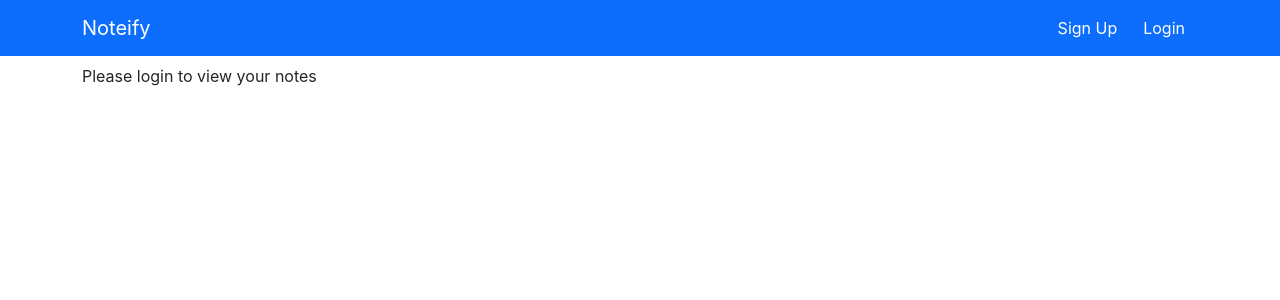
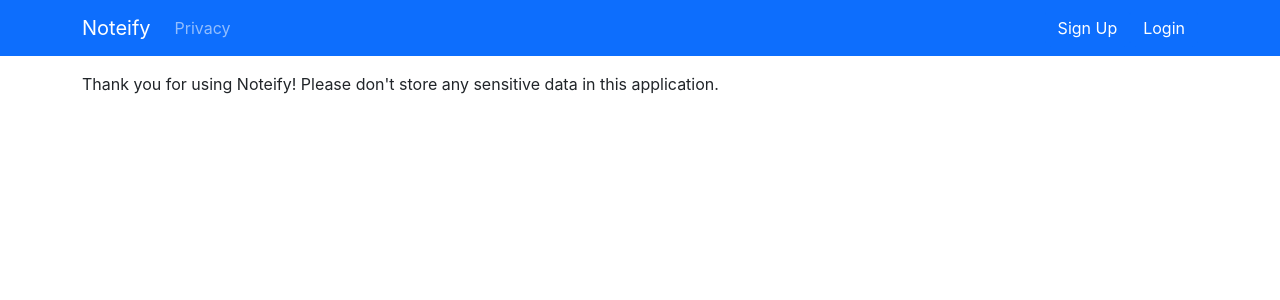
Before and after one commit to romeshsithumina/noteify, a React (Create React App) app in the folder frontend/: page /privacy in a window 1280 px wide. Shown: the top 300 px of the page. Built offline with nearby package versions, Linux system fonts and the light colour scheme; no server answers.

Commit message:
feat: implemented routing + privacy page

```diff
--- a/frontend/package.json
+++ b/frontend/package.json
@@ -21,6 +21,7 @@
     "react-hook-form": "^7.45.4",
     "react-icons": "^4.10.1",
     "react-loading-skeleton": "^3.3.1",
+    "react-router-dom": "^6.15.0",
     "react-scripts": "5.0.1",
     "typescript": "^4.9.5",
     "web-vitals": "^2.1.4"
--- a/frontend/src/App.tsx
+++ b/frontend/src/App.tsx
@@ -1,12 +1,15 @@
-import { Container } from "react-bootstrap";
+import { useEffect, useState } from "react";
 import LoginModal from "./components/LoginModal";
 import NavBar from "./components/NavBar";
 import SignUpModal from "./components/SignUpModal";
-import { useEffect, useState } from "react";
 import { User } from "./models/user";
 import * as NotesApi from "./network/notes_api";
-import NotesPageLoggedInView from "./components/NotesPageLoggedInView";
-import NotesPageLoggedOutView from "./components/NotesPageLoggedOutView";
+import NotesPage from "./pages/NotesPage";
+import { BrowserRouter } from "react-router-dom";
+import { Container } from "react-bootstrap";
+import { Routes, Route } from "react-router-dom";
+import PrivacyPage from "./pages/PrivacyPage";
+import NotFoundPage from "./pages/NoteFoundPage";
 
 function App() {
   const [loggedInUser, setLoggedInUser] = useState<User | null>(null);
@@ -28,6 +31,7 @@ function App() {
   }, []);
 
   return (
+    <BrowserRouter>
       <div>
         <NavBar
           loggedInUser={loggedInUser}
@@ -35,15 +39,18 @@ function App() {
           onSignUpClicked={() => setShowSignUpModal(true)}
           onLogoutSuccessful={() => setLoggedInUser(null)}
         />
-      <Container className="mt-2 flex flex-col align-middle">
-        <>
-          {loggedInUser ? (
-            <NotesPageLoggedInView />
-          ) : (
-            <NotesPageLoggedOutView />
-          )}
-        </>
+
+        <Container className="mt-3">
+          <Routes>
+            <Route
+              path="/"
+              element={<NotesPage loggedInUser={loggedInUser} />}
+            />
+            <Route path="/privacy" element={<PrivacyPage />} />
+            <Route path="/*" element={<NotFoundPage />} />
+          </Routes>
         </Container>
+
         {showSignUpModal && (
           <SignUpModal
             onDismiss={() => setShowSignUpModal(false)}
@@ -63,6 +70,7 @@ function App() {
           />
         )}
       </div>
+    </BrowserRouter>
   );
 }
 
--- a/frontend/src/components/NavBar.tsx
+++ b/frontend/src/components/NavBar.tsx
@@ -2,6 +2,7 @@ import { Container, Navbar, Nav } from "react-bootstrap";
 import { User } from "../models/user";
 import NavBarLoggedInView from "./NavBarLoggedInView";
 import NavBarLoggedOutView from "./NavBarLoggedOutView";
+import { Link } from "react-router-dom";
 
 interface NavBarProps {
   // not optional because user is forced
@@ -20,9 +21,16 @@ const NavBar = ({
   return (
     <Navbar bg="primary" variant="dark" expand="sm" sticky="top">
       <Container>
-        <Navbar.Brand>Noteify</Navbar.Brand>
+        <Navbar.Brand as={Link} to="/">
+          Noteify
+        </Navbar.Brand>
         <Navbar.Toggle aria-controls="main-navbar" />
         <Navbar.Collapse id="main-navbar">
+          <Nav>
+            <Nav.Link as={Link} to="/privacy">
+              Privacy
+            </Nav.Link>
+          </Nav>
           <Nav className="ms-auto">
             {loggedInUser ? (
               <NavBarLoggedInView
--- a/frontend/src/components/NotesPageLoggedInView.tsx
+++ b/frontend/src/components/NotesPageLoggedInView.tsx
@@ -77,7 +77,7 @@ const NotesPageLoggedInView = () => {
   return (
     <>
       <Button
-        className="bg-blue-500 h-10 mb-4 ml-auto mr-auto flex align-middle justify-center gap-4"
+        className="bg-blue-500 h-10 mb-4 ml-auto mr-auto flex align-middle justify-center gap-3"
         onClick={() => setShowAddNoteModal(true)}
       >
         <FaPlus className="m-auto" />
--- /dev/null
+++ b/frontend/src/pages/NoteFoundPage.tsx
@@ -0,0 +1,9 @@
+const NotFoundPage = () => {
+  return (
+    <div>
+      <p>Page not found</p>
+    </div>
+  );
+};
+
+export default NotFoundPage;
--- /dev/null
+++ b/frontend/src/pages/NotesPage.tsx
@@ -0,0 +1,20 @@
+import { Container } from "react-bootstrap";
+import NotesPageLoggedInView from "../components/NotesPageLoggedInView";
+import NotesPageLoggedOutView from "../components/NotesPageLoggedOutView";
+import { User } from "../models/user";
+
+interface NotesPageProps {
+  loggedInUser: User | null;
+}
+
+const NotesPage = ({ loggedInUser }: NotesPageProps) => {
+  return (
+    <Container className="mt-2 flex flex-col align-middle">
+      <>
+        {loggedInUser ? <NotesPageLoggedInView /> : <NotesPageLoggedOutView />}
+      </>
+    </Container>
+  );
+};
+
+export default NotesPage;
--- /dev/null
+++ b/frontend/src/pages/PrivacyPage.tsx
@@ -0,0 +1,12 @@
+const PrivacyPage = () => {
+  return (
+    <div>
+      <p>
+        Thank you for using Noteify! Please don't store any sensitive data in
+        this application.
+      </p>
+    </div>
+  );
+};
+
+export default PrivacyPage;
```
Also changed, not shown: 1 other file (tests, documents, lock files or other folders). Lines whose indentation alone changed are shown as unchanged.
